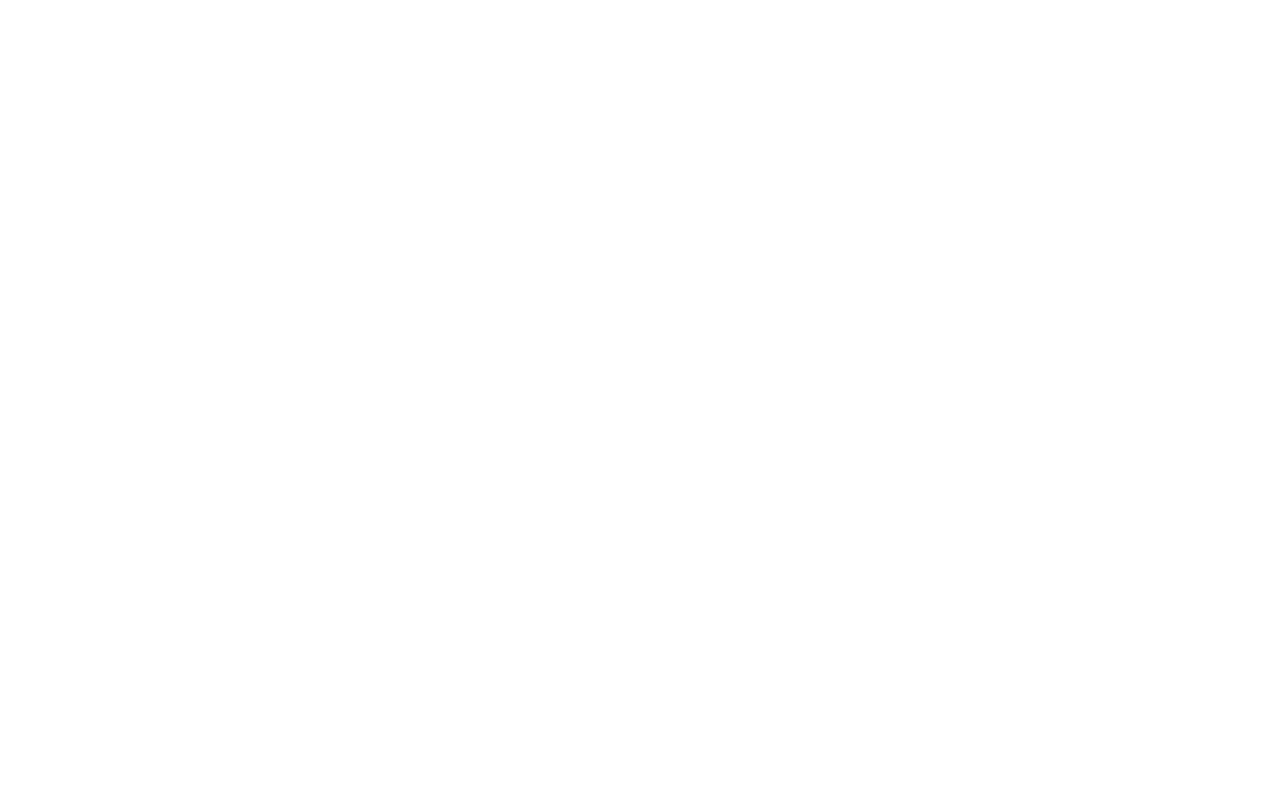
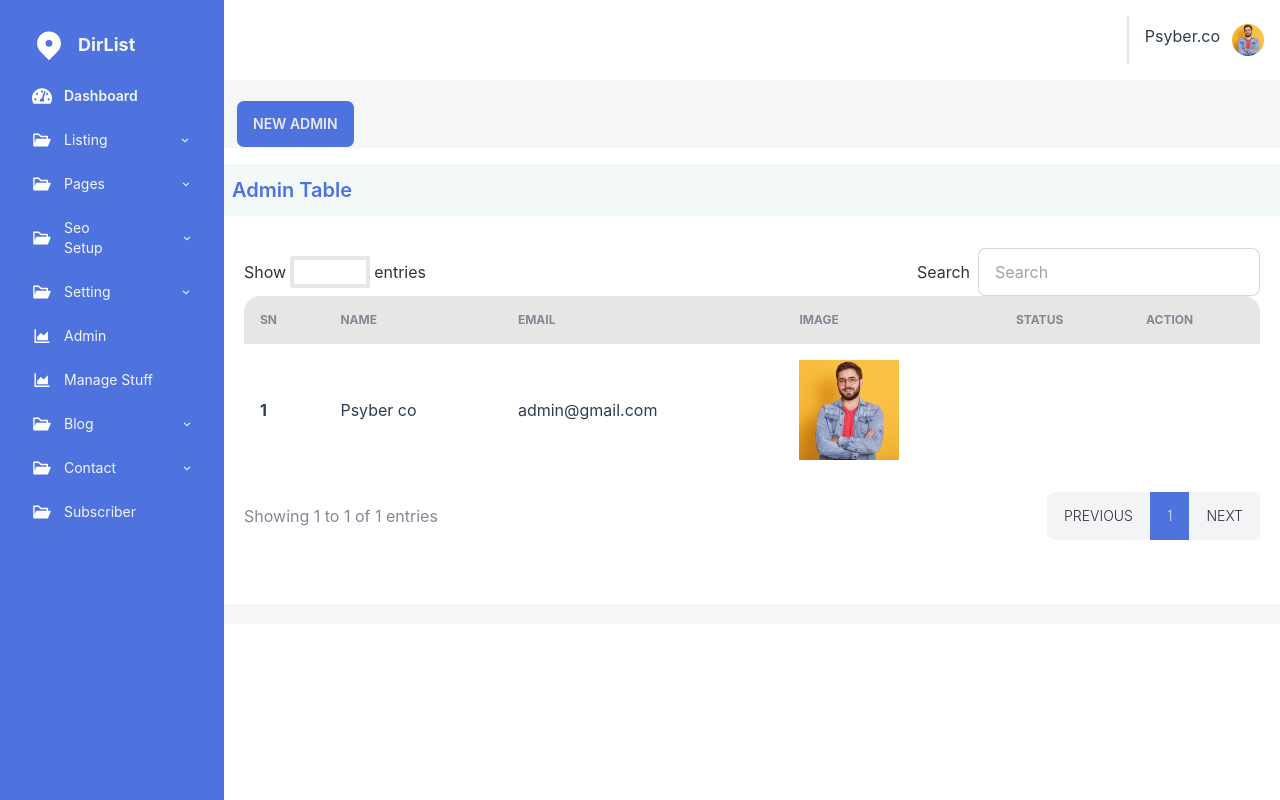
Before and after one commit to eliyas700/WedEazzy-Admin-Dashboard-Frontend, a React (Create React App) app: page /admin in a window 1280 px wide. Before the commit this address had no page. Built offline with nearby package versions, Linux system fonts and the light colour scheme.

Commit message:
Admin Panel Completed

```diff
--- a/src/App.css
+++ b/src/App.css
@@ -1,7 +1,3 @@
-.App {
-  text-align: center;
-}
-
 .App-logo {
   height: 40vmin;
   pointer-events: none;
@@ -32,6 +28,7 @@
   from {
     transform: rotate(0deg);
   }
+
   to {
     transform: rotate(360deg);
   }
--- a/src/App.js
+++ b/src/App.js
@@ -1,5 +1,6 @@
 import { Route, Routes } from "react-router-dom";
 import "./App.css";
+import AdminPanel from "./Components/Admin/AdminPanel";
 import Dashboard from "./Components/Dashboard";
 import DashboardContent from "./Components/DashboardContent ";
 
@@ -9,6 +10,7 @@
       <Routes>
         <Route path="/" element={<Dashboard></Dashboard>}>
           <Route index element={<DashboardContent></DashboardContent>}></Route>
+          <Route path="admin" element={<AdminPanel></AdminPanel>}></Route>
         </Route>
       </Routes>
     </div>
--- /dev/null
+++ b/src/Components/Admin/AdminPanel.js
@@ -0,0 +1,71 @@
+import React from "react";
+import { GrFormAdd } from "react-icons/gr";
+import img from "../../Assets/earl-newell-2021-09-08-02-06-31-6093.jpg";
+const AdminPanel = () => {
+  return (
+    <div className="bg-[#f6f6f6] py-5">
+      <button className="btn bg-primary text-left ml-3 text-info">
+        New Admin
+      </button>
+      <div className="bg-white py-4 ">
+        <h2 className="text-primary text-xl bg-[#f3f8f9] px-2 py-3 font-semibold">
+          Admin Table{" "}
+        </h2>
+        <div className="my-3 p-5">
+          <div className="flex justify-between items-center">
+            <div>
+              <label htmlFor="show">Show</label>
+              <input type="number" className="border-4 mx-1 rounded-sm  w-20" />
+              <span>entries</span>
+            </div>
+            <div class=" flex items-center ">
+              <label htmlFor="search">Search</label>
+              <input
+                type="text"
+                placeholder="Search"
+                class="input input-bordered ml-2"
+                id="search"
+              />
+            </div>
+          </div>
+          <div>
+            <div class="overflow-x-auto">
+              <table class="table w-full text-[#858796]">
+                <thead>
+                  <tr>
+                    <th>SN</th>
+                    <th>Name</th>
+                    <th>Email</th>
+                    <th>Image</th>
+                    <th>Status</th>
+                    <th>Action</th>
+                  </tr>
+                </thead>
+                <tbody className="text-accent">
+                  <tr>
+                    <th>1</th>
+                    <td>Psyber co</td>
+                    <td>admin@gmail.com</td>
+                    <td>
+                      <img width={100} src={img} alt="" />
+                    </td>
+                  </tr>
+                </tbody>
+              </table>
+            </div>
+            <div className="flex justify-between items-center py-4">
+              <p className="text-[#858796]">Showing 1 to 1 of 1 entries </p>
+              <div class="btn-group ml-auto">
+                <button class="btn font-light ">Previous</button>
+                <button class="btn btn-active font-light">1</button>
+                <button class="btn font-light">Next</button>
+              </div>
+            </div>
+          </div>
+        </div>
+      </div>
+    </div>
+  );
+};
+
+export default AdminPanel;
--- a/src/Components/Dashboard.js
+++ b/src/Components/Dashboard.js
@@ -274,7 +274,7 @@
                 </div>
               </li>
               <li>
-                <Link to="/dashboard/admin">
+                <Link to="/admin">
                   <AiOutlineAreaChart className="text-white" size={20} /> Admin
                 </Link>
               </li>
```
